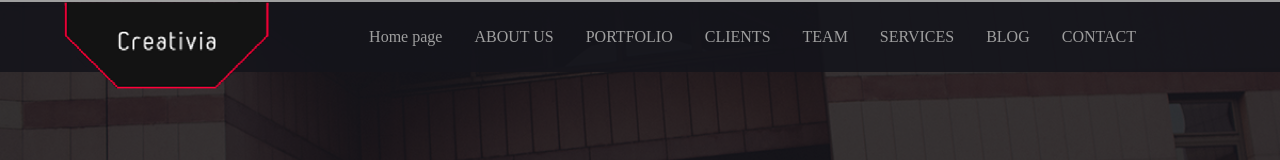
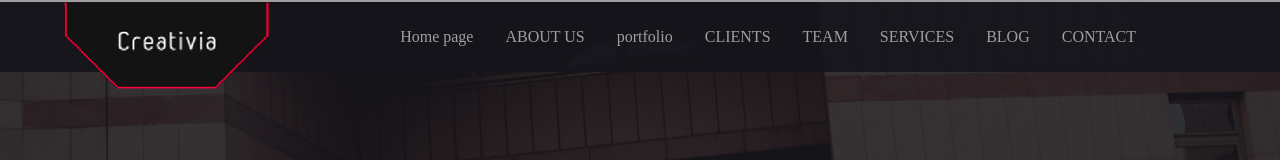
Before and after one commit to argon139/creativia, a website: page app/index.html in a window 1280 px wide. Shown: the top 160 px of the page. Drawn offline with Linux system fonts and the light colour scheme.

Commit message:
portfolio

```diff
--- a/app/index.html
+++ b/app/index.html
@@ -15,7 +15,7 @@
                 <div id="menu">
                     <div class="menu-item"><a href="#HOME">Home page</a></div>
                     <div class="menu-item"><a href="#ABOUTUS">ABOUT US</a></div>
-                    <div class="menu-item"><a href="#PORTFOLIO">PORTFOLIO</a></div>
+                    <div class="menu-item"><a href="#PORTFOLIO">portfolio</a></div>
                     <div class="menu-item"><a href="#CLIENTS">CLIENTS</a></div>
                     <div class="menu-item"><a href="#TEAM">TEAM</a></div>
                     <div class="menu-item"><a href="#SERVICES">SERVICES</a></div>
```
